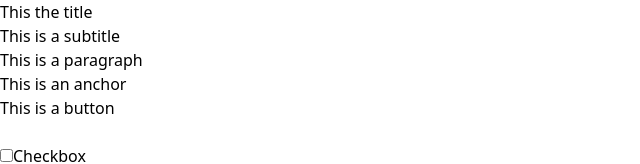
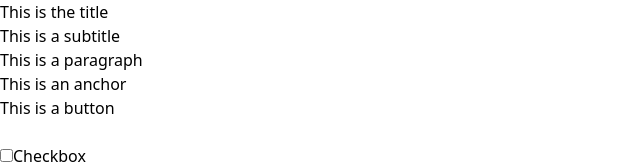
Before and after one commit to Udeme98/Tailwind-Guillaume, a React (Vite) app: page / in a window 1280 px wide. Shown: the top 164 px of the page, without its empty margins (0-640 px from the left). Built offline with nearby package versions, Linux system fonts and the light colour scheme.

Commit message:
updated Design.jsx

```diff
--- a/src/Concepts/Design.jsx
+++ b/src/Concepts/Design.jsx
@@ -1,7 +1,7 @@
 export default function Anitrans() {
   return (
     <div>
-      <h1>This the title</h1>
+      <h1>This is the title</h1>
       <h2>This is a subtitle</h2>
       <p>This is a paragraph</p>
       <a>This is an anchor</a>
```
